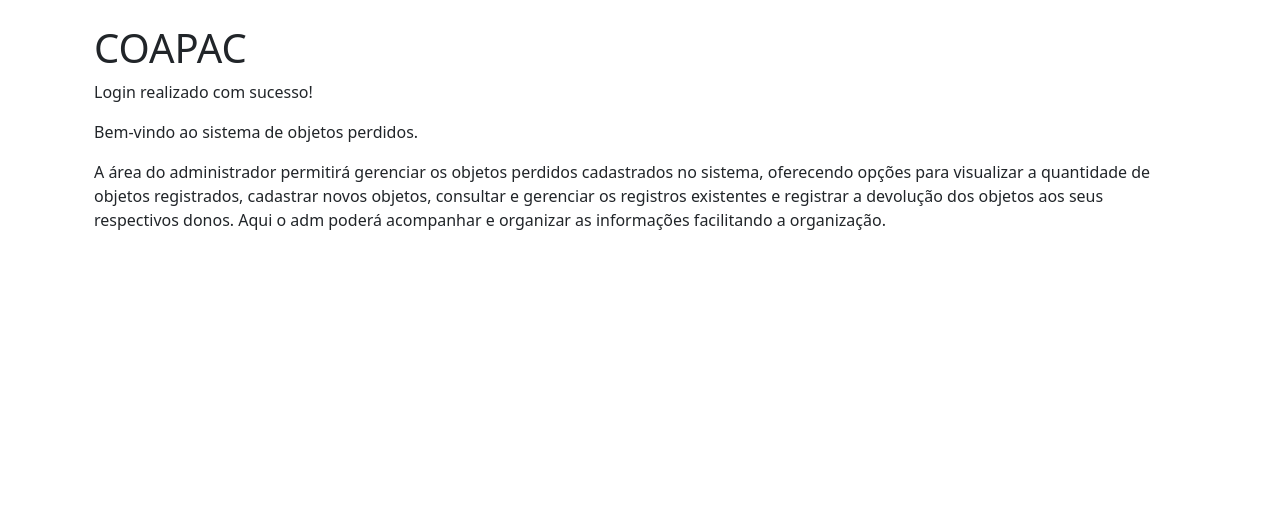
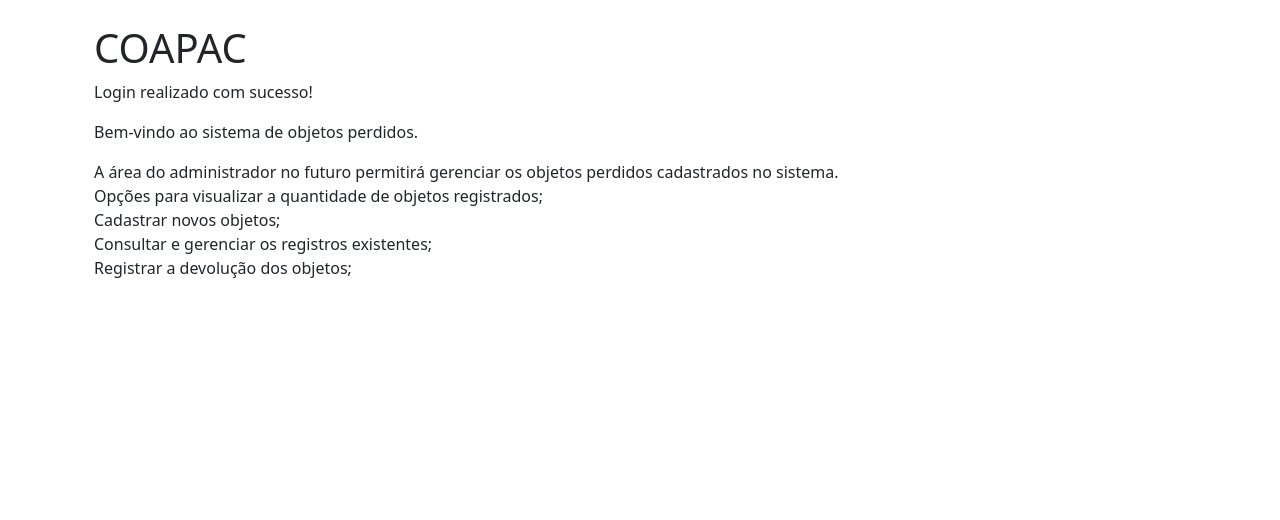
Before and after one commit to giovanna153/Sistema-Objetos-Perdidos-IFRNCM, a Flask app: page /dashboard in a window 1280 px wide. Shown: the part 56-576 px from the top of the page. Run offline with Flask 3, Linux system fonts and the light colour scheme; the visitor is signed in with stand-in values (Sample User, id 1); some libraries are stand-ins or nearby versions.

Commit message:
alterações nas rotas
alterações nas rotas

```diff
--- a/app/templates/dashboard.html
+++ b/app/templates/dashboard.html
@@ -7,6 +7,12 @@
 <p>Login realizado com sucesso!</p>
 
 <p>Bem-vindo ao sistema de objetos perdidos.</p>
-<p>A área do administrador permitirá gerenciar os objetos perdidos cadastrados no sistema, oferecendo opções para visualizar a quantidade de objetos registrados, cadastrar novos objetos, consultar e gerenciar os registros existentes e registrar a devolução dos objetos aos seus respectivos donos. Aqui o adm poderá acompanhar e organizar as informações facilitando a organização.</p>
+<p>
+    A área do administrador no futuro permitirá gerenciar os objetos perdidos cadastrados no sistema.<br>
+    Opções para visualizar a quantidade de objetos registrados;<br>
+    Cadastrar novos objetos;<br>
+    Consultar e gerenciar os registros existentes;<br>
+    Registrar a devolução dos objetos;
+</p>
 
 {% endblock %}
```
Also changed, not shown: app/routes.py (+6 -7 lines).
